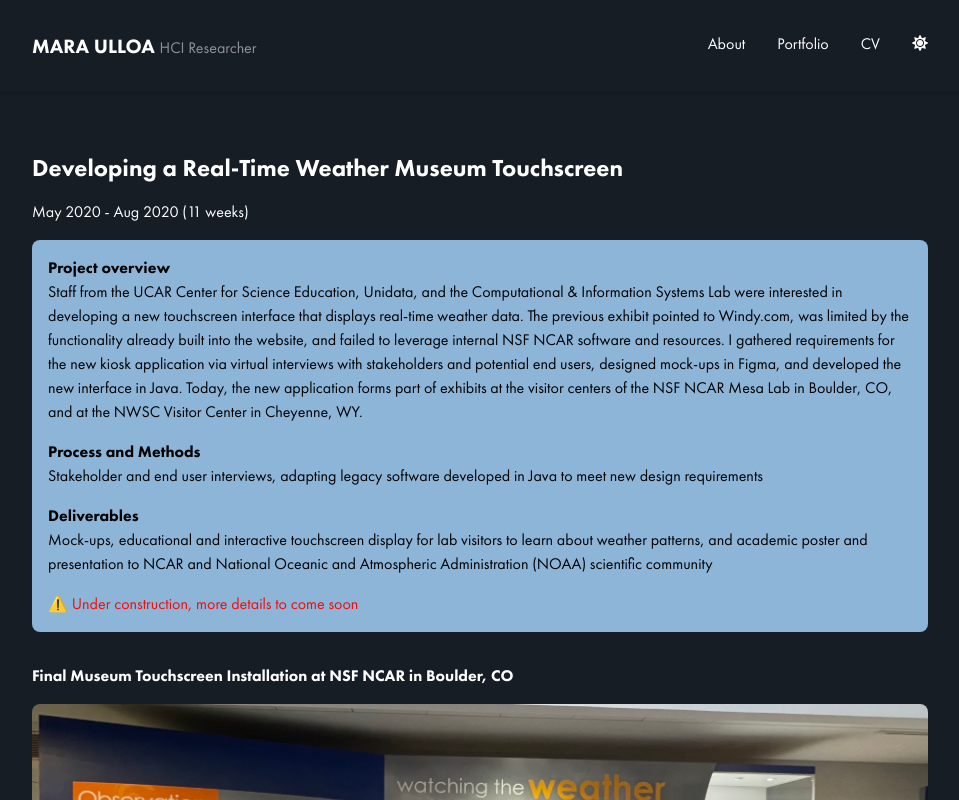
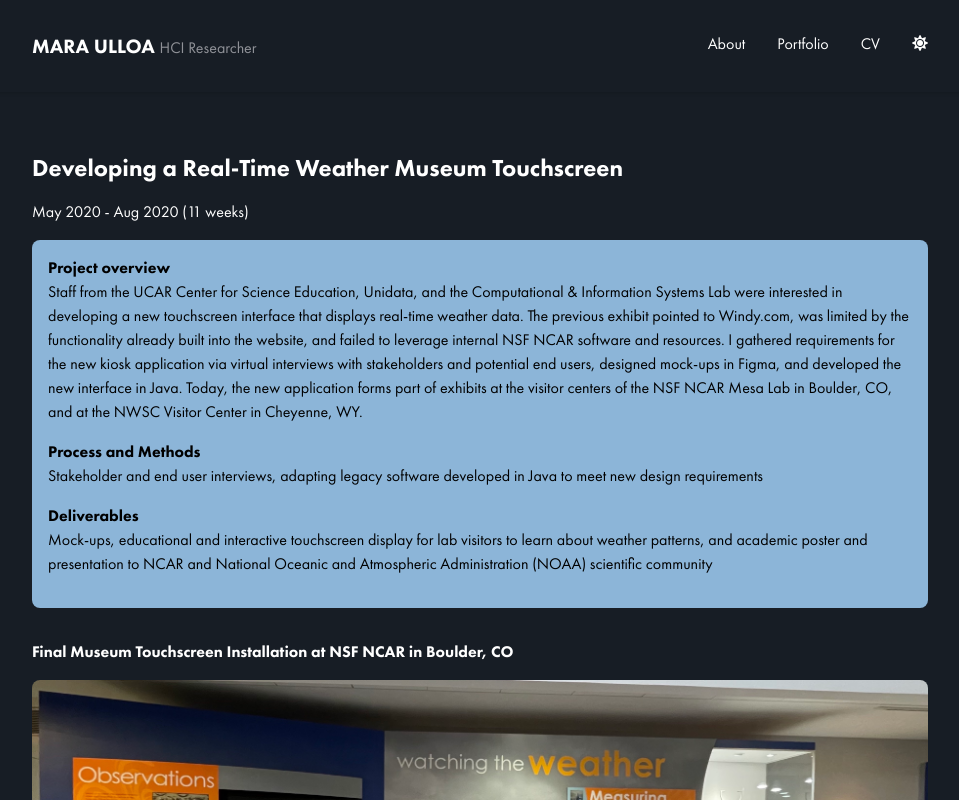
Before and after one commit to eulloa/mara-research-site, a Next.js app: page /Real-Time-Weather-Museum-Touchscreen in a window 1280 px wide. Shown: the top 800 px of the page, without its empty margins (160-1119 px from the left). Built offline with nearby package versions, Linux system fonts and the light colour scheme.

Commit message:
updated and removed some red text

```diff
--- a/src/app/ML-for-Prenatal-Stress-Reduction/page.tsx
+++ b/src/app/ML-for-Prenatal-Stress-Reduction/page.tsx
@@ -48,7 +48,7 @@ export default function Page() {
         </p>
         <h1 className="font-semibold">Deliverables</h1>
         <p className="mb-4">
-          Design method to discuss ML with lay persons, academic posters and
+          Design method to discuss ML with lay persons, ML-driven, high-fidelity prototype, academic posters and
           papers. This multi-year project is part of my PhD dissertation—more
           updates to come.
         </p>
--- a/src/app/Real-Time-Weather-Museum-Touchscreen/page.tsx
+++ b/src/app/Real-Time-Weather-Museum-Touchscreen/page.tsx
@@ -51,9 +51,6 @@ export default function Page() {
           presentation to NCAR and National Oceanic and Atmospheric
           Administration (NOAA) scientific community
         </p>
-        <p className="text-red">
-          ⚠️ Under construction, more details to come soon
-        </p>
       </div>
       <div className="mt-8 rounded-lg">
         <h1 className="dark:text-white mb-4 font-bold">
--- a/src/app/UX-Advanced-Data-Visualization-Software/page.tsx
+++ b/src/app/UX-Advanced-Data-Visualization-Software/page.tsx
@@ -60,9 +60,6 @@ export default function Page() {
           JTBD Forces of progress diagrams, academic posters and podium
           presentations
         </p>
-        <p className="text-red">
-          ⚠️ Under construction, more details to come soon
-        </p>
       </div>
       <div className="mt-8 rounded-lg presentation">
         <h1 className="dark:text-white mb-4 font-bold">
```
